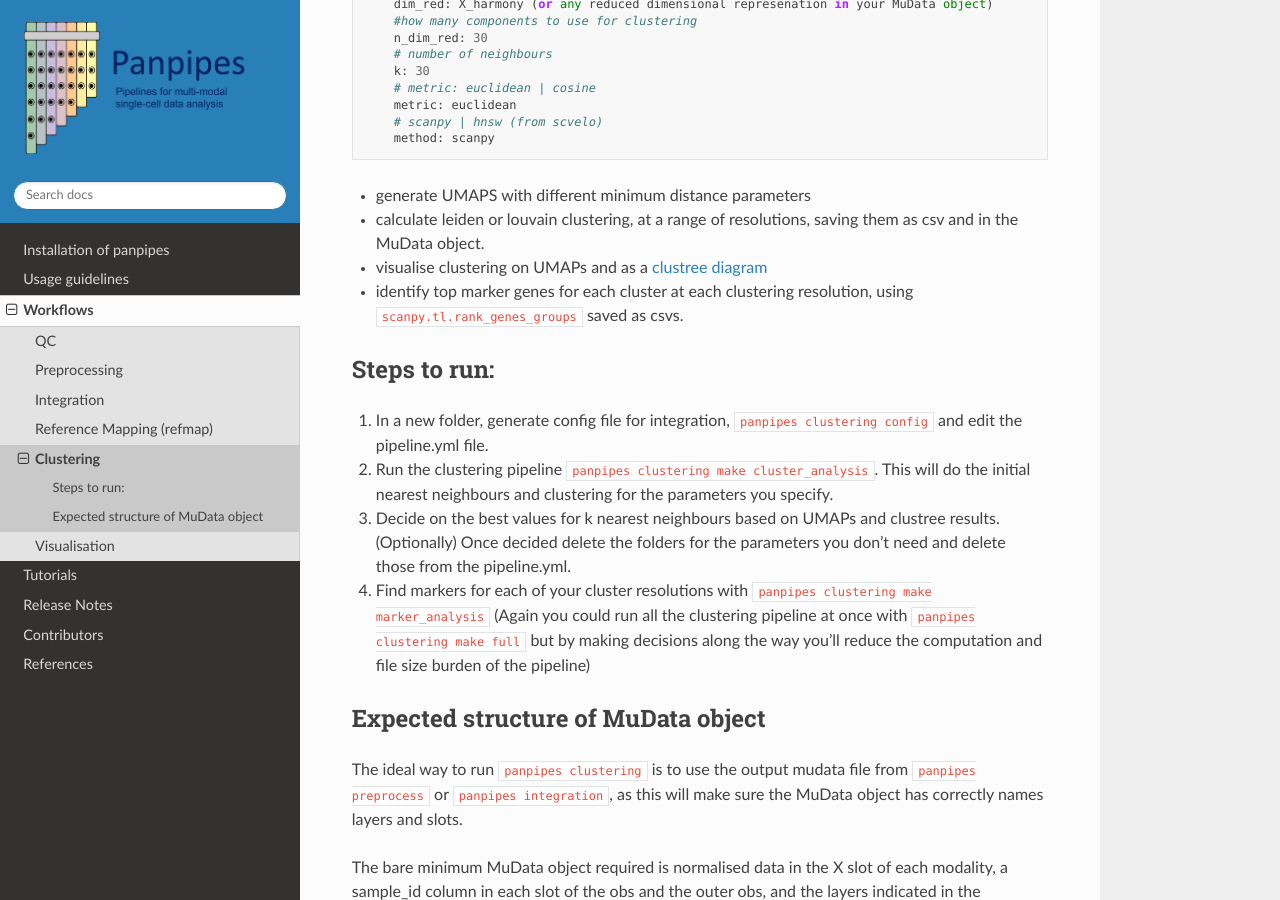
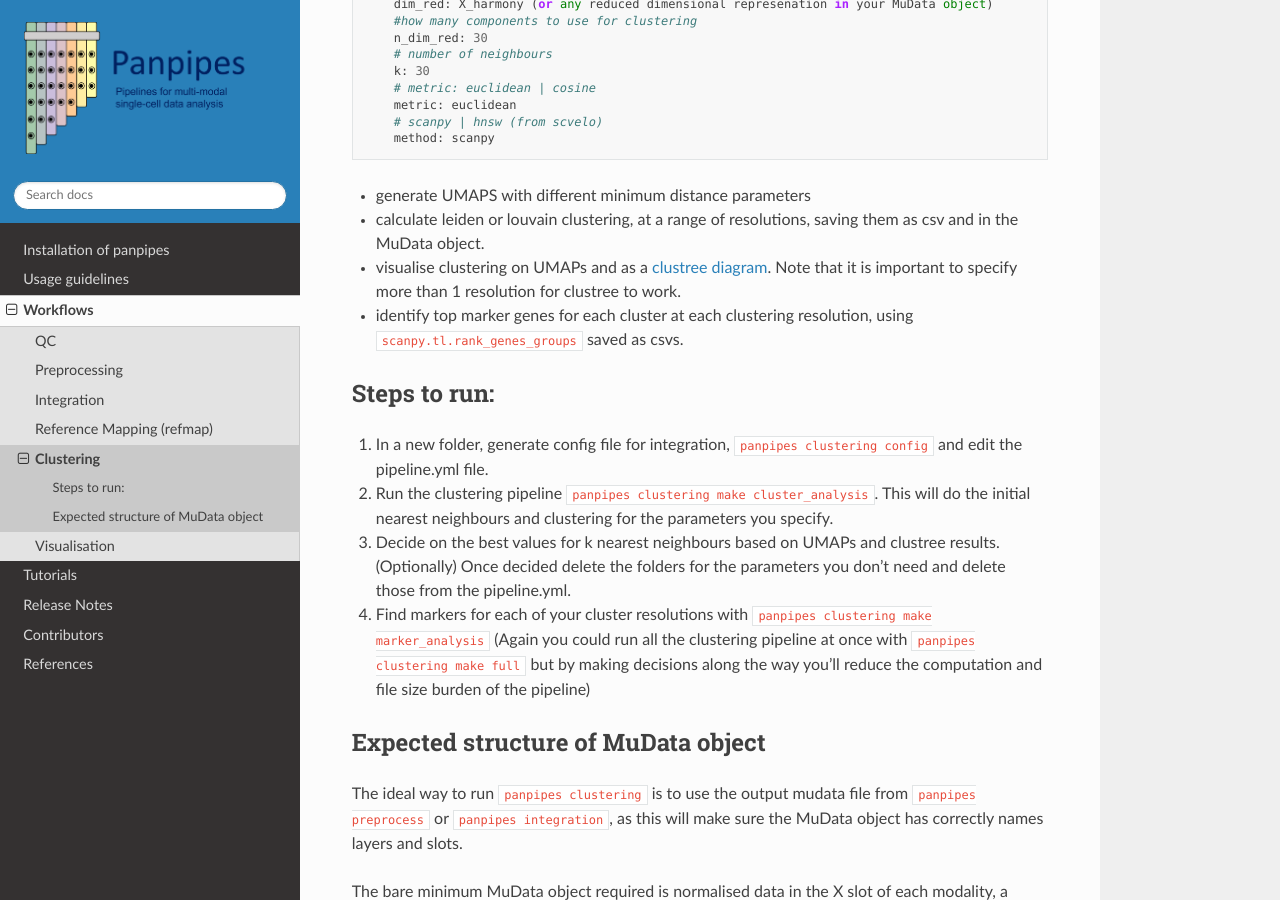
Before and after one commit to bio-la/panpipes-nextflow, a Sphinx documentation site: the page built from docs/workflows/clustering.md, in a window 1280 px wide and 900 px high, scrolled down 413 px. Built offline with Sphinx 7.4.7 and the Read the Docs theme 2.0.0, drawn with Linux system fonts in a browser that asks for light colours.

Commit message:
specify more than one resolution

````diff
--- a/docs/workflows/clustering.md
+++ b/docs/workflows/clustering.md
@@ -20,7 +20,7 @@ neighbors:
 ```
 - generate UMAPS with different minimum distance parameters
 - calculate leiden or louvain clustering, at a range of resolutions, saving them as csv and in the MuData object.
-- visualise clustering on UMAPs and as a [clustree diagram](https://lazappi.github.io/clustree/articles/clustree.html)
+- visualise clustering on UMAPs and as a [clustree diagram](https://lazappi.github.io/clustree/articles/clustree.html). Note that it is important to specify more than 1 resolution for clustree to work.
 - identify top marker genes for each cluster at each clustering resolution, using [`scanpy.tl.rank_genes_groups`](https://scanpy.readthedocs.io/en/stable/generated/scanpy.tl.rank_genes_groups.html) saved as csvs.
 
 
````
Also changed, not shown: 1 other file.
